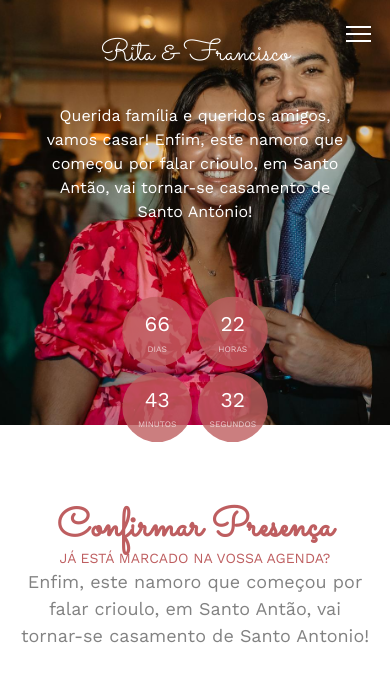
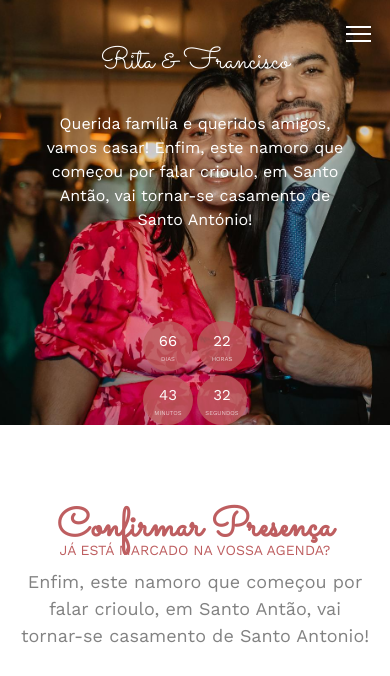
Before and after one commit to RitaeFrancisco/Casamento, a plain HTML site: page index.html in a window 390 px wide. Shown: the top 676 px of the page. Drawn offline with nearby package versions, Linux system fonts and the light colour scheme; some packages are replaced by stand-ins of ours; a script that the page names is missing; files whose address does not match are found by name.

Commit message:
Update index.html

```diff
--- a/index.html
+++ b/index.html
@@ -53,9 +53,9 @@
     @media screen and (max-width: 768px) {
       #fh5co-header .btn {
         display: inline-block;
-        margin-top: 20px; /* Espaçamento suficiente */
+        margin-top: 10px; /* Espaçamento suficiente */
         position: relative; /* Mantém dentro do container */
-        z-index: 2; /* Sobrepõe o restante */
+
       }
     }
 
@@ -63,9 +63,8 @@
     @media screen and (max-width: 768px) {
       .simply-countdown {
         display: inline-block;
-        transform: scale(0.7);
-        margin-top: 10px;
-        z-index: 1; /* Mantém o countdown abaixo do botão */
+        transform: scale(0.5);
+        margin-top: 5px;
       }
     }
   </style>
```
